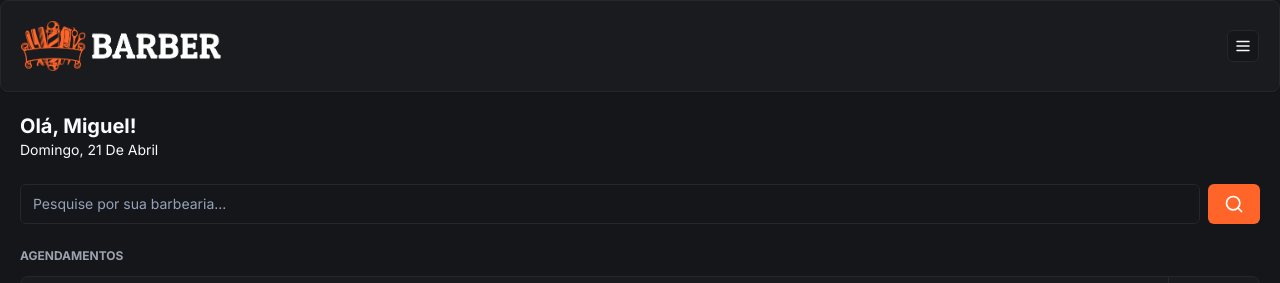
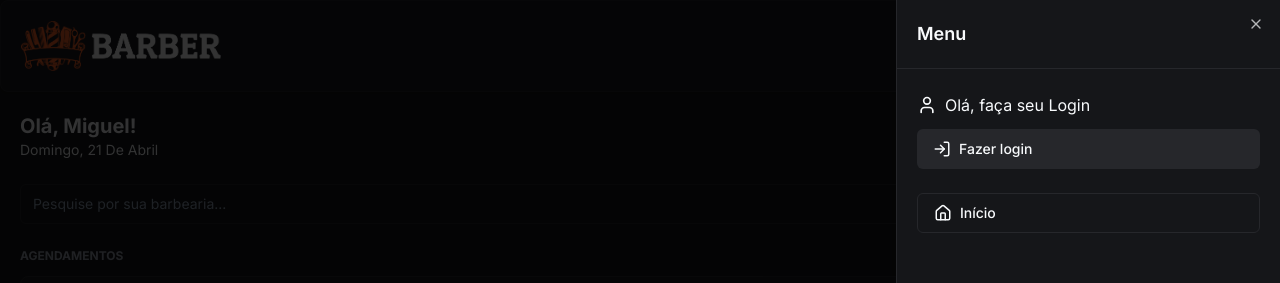
Before and after one commit to avt-elles/barber, a Next.js app: page / in a window 1280 px wide. Both pictures are taken after a click on the button 1243 px from the left and 45 px from the top of the page. Shown: the top 283 px of the page. Built offline with nearby package versions, Linux system fonts and the light colour scheme; no server answers; the database is empty.

Commit message:
feat: sigin and signout

```diff
--- a/app/_components/header.tsx
+++ b/app/_components/header.tsx
@@ -3,22 +3,95 @@
 import Image from "next/image";
 import { Card, CardContent } from "./ui/card";
 import { Button } from "./ui/button";
-import { AwardIcon, MenuIcon } from "lucide-react";
+import {
+  AwardIcon,
+  CalendarIcon,
+  HomeIcon,
+  LogInIcon,
+  LogOutIcon,
+  MenuIcon,
+  UserIcon,
+} from "lucide-react";
+import {
+  Sheet,
+  SheetContent,
+  SheetHeader,
+  SheetTitle,
+  SheetTrigger,
+} from "./ui/sheet";
+import { signIn, signOut, useSession } from "next-auth/react";
+import { Avatar, AvatarImage } from "./ui/avatar";
+import Link from "next/link";
 
 const Header = () => {
-  // const { data } = useSession();
+  const { data, status } = useSession();
 
-  // const handleLoginClick = async () => {
-  //   await signIn();
-  // };
+  const handleLogoutClick = () => signOut();
+
+  const handleLoginClick = () => signIn("google");
 
   return (
     <Card>
       <CardContent className="p-5 justify-between items-center flex flex-row">
         <Image src="/logo.png" alt="FSW Barber" height={50} width={200} />
-        <Button variant="outline" size="icon" className="h-8 w-8">
-          <MenuIcon size={18} />
-        </Button>
+        <Sheet>
+          <SheetTrigger asChild>
+            <Button variant="outline" size="icon" className="h-8 w-8">
+              <MenuIcon size={18} />
+            </Button>
+          </SheetTrigger>
+
+          <SheetContent className="p-0">
+            <SheetHeader className="text-left border-b border-solid border-secondary p-5">
+              <SheetTitle>Menu</SheetTitle>
+            </SheetHeader>
+            {data?.user ? (
+              <div className="flex justify-between items-center px-5 py-6">
+                <div className="flex items-center gap-3 ">
+                  <Avatar>
+                    <AvatarImage src={data.user?.image ?? ""} alt="Avatar" />
+                  </Avatar>
+                  <h2 className="font-bold">{data.user.name}</h2>
+                </div>
+                <Button size="icon">
+                  <LogOutIcon onClick={handleLogoutClick} />
+                </Button>
+              </div>
+            ) : (
+              <div className="flex flex-col  gap-3 px-5 py-6">
+                <div className="flex items-center gap-2">
+                  <UserIcon size={20} />
+                  <h2>Olá, faça seu Login</h2>
+                </div>
+                <Button
+                  variant="secondary"
+                  className="w-full justify-start"
+                  onClick={handleLoginClick}
+                >
+                  <LogInIcon size="18" className="mr-2" />
+                  Fazer login
+                </Button>
+              </div>
+            )}
+
+            <div className="flex flex-col gap-3 px-5">
+              <Button variant="outline" className="justify-start" asChild>
+                <Link href="/">
+                  <HomeIcon size={18} className="mr-2" />
+                  Início
+                </Link>
+              </Button>
+              {data?.user && (
+                <Button variant="outline" className="justify-start" asChild>
+                  <Link href="/booking">
+                    <CalendarIcon size={18} className="mr-2" />
+                    Agentamentos
+                  </Link>
+                </Button>
+              )}
+            </div>
+          </SheetContent>
+        </Sheet>
 
         {/* {data?.user ? (
           <div>
--- /dev/null
+++ b/app/_components/ui/sheet.tsx
@@ -0,0 +1,140 @@
+"use client"
+
+import * as React from "react"
+import * as SheetPrimitive from "@radix-ui/react-dialog"
+import { cva, type VariantProps } from "class-variance-authority"
+import { X } from "lucide-react"
+
+import { cn } from "@/app/_lib/utils"
+
+const Sheet = SheetPrimitive.Root
+
+const SheetTrigger = SheetPrimitive.Trigger
+
+const SheetClose = SheetPrimitive.Close
+
+const SheetPortal = SheetPrimitive.Portal
+
+const SheetOverlay = React.forwardRef<
+  React.ElementRef<typeof SheetPrimitive.Overlay>,
+  React.ComponentPropsWithoutRef<typeof SheetPrimitive.Overlay>
+>(({ className, ...props }, ref) => (
+  <SheetPrimitive.Overlay
+    className={cn(
+      "fixed inset-0 z-50 bg-black/80  data-[state=open]:animate-in data-[state=closed]:animate-out data-[state=closed]:fade-out-0 data-[state=open]:fade-in-0",
+      className
+    )}
+    {...props}
+    ref={ref}
+  />
+))
+SheetOverlay.displayName = SheetPrimitive.Overlay.displayName
+
+const sheetVariants = cva(
+  "fixed z-50 gap-4 bg-background p-6 shadow-lg transition ease-in-out data-[state=open]:animate-in data-[state=closed]:animate-out data-[state=closed]:duration-300 data-[state=open]:duration-500",
+  {
+    variants: {
+      side: {
+        top: "inset-x-0 top-0 border-b data-[state=closed]:slide-out-to-top data-[state=open]:slide-in-from-top",
+        bottom:
+          "inset-x-0 bottom-0 border-t data-[state=closed]:slide-out-to-bottom data-[state=open]:slide-in-from-bottom",
+        left: "inset-y-0 left-0 h-full w-3/4 border-r data-[state=closed]:slide-out-to-left data-[state=open]:slide-in-from-left sm:max-w-sm",
+        right:
+          "inset-y-0 right-0 h-full w-3/4  border-l data-[state=closed]:slide-out-to-right data-[state=open]:slide-in-from-right sm:max-w-sm",
+      },
+    },
+    defaultVariants: {
+      side: "right",
+    },
+  }
+)
+
+interface SheetContentProps
+  extends React.ComponentPropsWithoutRef<typeof SheetPrimitive.Content>,
+    VariantProps<typeof sheetVariants> {}
+
+const SheetContent = React.forwardRef<
+  React.ElementRef<typeof SheetPrimitive.Content>,
+  SheetContentProps
+>(({ side = "right", className, children, ...props }, ref) => (
+  <SheetPortal>
+    <SheetOverlay />
+    <SheetPrimitive.Content
+      ref={ref}
+      className={cn(sheetVariants({ side }), className)}
+      {...props}
+    >
+      {children}
+      <SheetPrimitive.Close className="absolute right-4 top-4 rounded-sm opacity-70 ring-offset-background transition-opacity hover:opacity-100 focus:outline-none focus:ring-2 focus:ring-ring focus:ring-offset-2 disabled:pointer-events-none data-[state=open]:bg-secondary">
+        <X className="h-4 w-4" />
+        <span className="sr-only">Close</span>
+      </SheetPrimitive.Close>
+    </SheetPrimitive.Content>
+  </SheetPortal>
+))
+SheetContent.displayName = SheetPrimitive.Content.displayName
+
+const SheetHeader = ({
+  className,
+  ...props
+}: React.HTMLAttributes<HTMLDivElement>) => (
+  <div
+    className={cn(
+      "flex flex-col space-y-2 text-center sm:text-left",
+      className
+    )}
+    {...props}
+  />
+)
+SheetHeader.displayName = "SheetHeader"
+
+const SheetFooter = ({
+  className,
+  ...props
+}: React.HTMLAttributes<HTMLDivElement>) => (
+  <div
+    className={cn(
+      "flex flex-col-reverse sm:flex-row sm:justify-end sm:space-x-2",
+      className
+    )}
+    {...props}
+  />
+)
+SheetFooter.displayName = "SheetFooter"
+
+const SheetTitle = React.forwardRef<
+  React.ElementRef<typeof SheetPrimitive.Title>,
+  React.ComponentPropsWithoutRef<typeof SheetPrimitive.Title>
+>(({ className, ...props }, ref) => (
+  <SheetPrimitive.Title
+    ref={ref}
+    className={cn("text-lg font-semibold text-foreground", className)}
+    {...props}
+  />
+))
+SheetTitle.displayName = SheetPrimitive.Title.displayName
+
+const SheetDescription = React.forwardRef<
+  React.ElementRef<typeof SheetPrimitive.Description>,
+  React.ComponentPropsWithoutRef<typeof SheetPrimitive.Description>
+>(({ className, ...props }, ref) => (
+  <SheetPrimitive.Description
+    ref={ref}
+    className={cn("text-sm text-muted-foreground", className)}
+    {...props}
+  />
+))
+SheetDescription.displayName = SheetPrimitive.Description.displayName
+
+export {
+  Sheet,
+  SheetPortal,
+  SheetOverlay,
+  SheetTrigger,
+  SheetClose,
+  SheetContent,
+  SheetHeader,
+  SheetFooter,
+  SheetTitle,
+  SheetDescription,
+}
--- a/package.json
+++ b/package.json
@@ -15,6 +15,7 @@
     "@auth/prisma-adapter": "^2.0.0",
     "@prisma/client": "^5.12.1",
     "@radix-ui/react-avatar": "^1.0.4",
+    "@radix-ui/react-dialog": "^1.0.5",
     "@radix-ui/react-slot": "^1.0.2",
     "class-variance-authority": "^0.7.0",
     "clsx": "^2.1.0",
```
Also changed, not shown: 2 other files (tests, documents, lock files or other folders).
